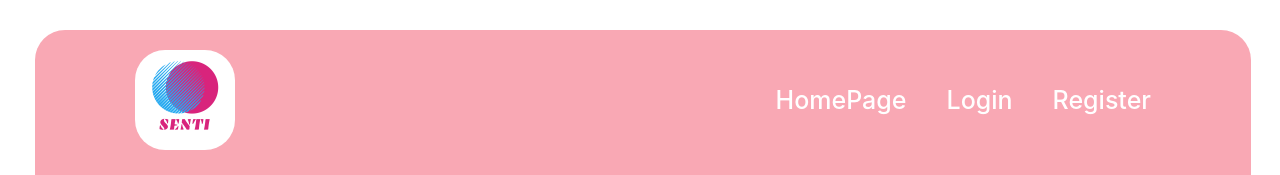
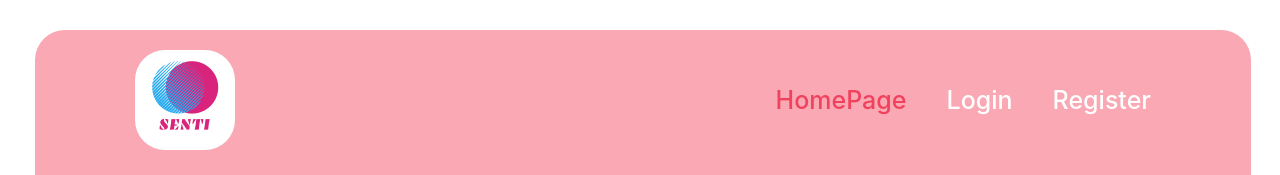
Before and after one commit to justkenpham/sentiment-analysis, a React (Create React App) app in the folder client/: page / in a window 1280 px wide. In both pictures the pointer is over the link "HomePage". Shown: the top 175 px of the page. Built offline with nearby package versions, Linux system fonts and the light colour scheme.

Commit message:
edit homepage

```diff
--- a/client/src/app/pages/HomePage.css
+++ b/client/src/app/pages/HomePage.css
@@ -55,6 +55,10 @@ header ul li a{
     cursor: pointer;
 }
 
+header ul li a:hover{
+    color: #f1425d;
+}
+
 .content{
     position: absolute;
     /* width: 95%; */
--- a/client/src/app/pages/HomePage.js
+++ b/client/src/app/pages/HomePage.js
@@ -2,8 +2,7 @@ import React from 'react'
 import "./HomePage.css"
 import AppLogo from '../assets/icon/brand.png'
 import AppImage from '../assets/sentiment-analysis.png'
-import Facebook from '../assets/fb.png'
-import Twitter from '../assets/tw.png'
+import Footer from "./ProductDetail/product-detail-footer"
 
 import { useHistory } from 'react-router-dom'
 
```
